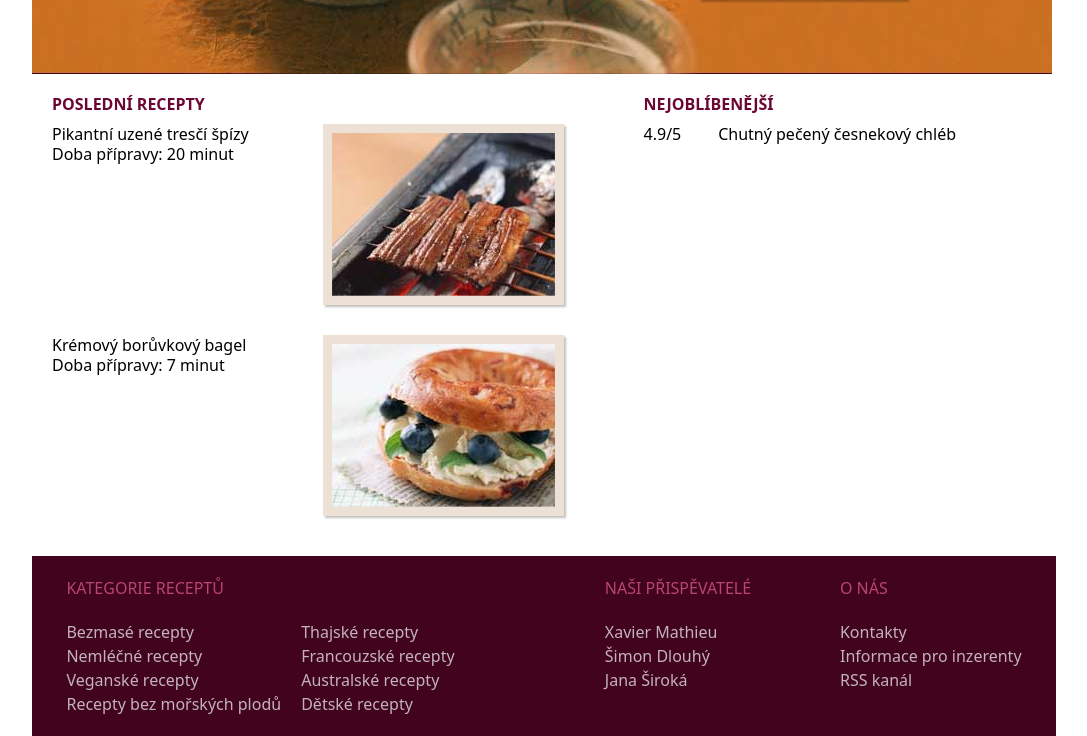
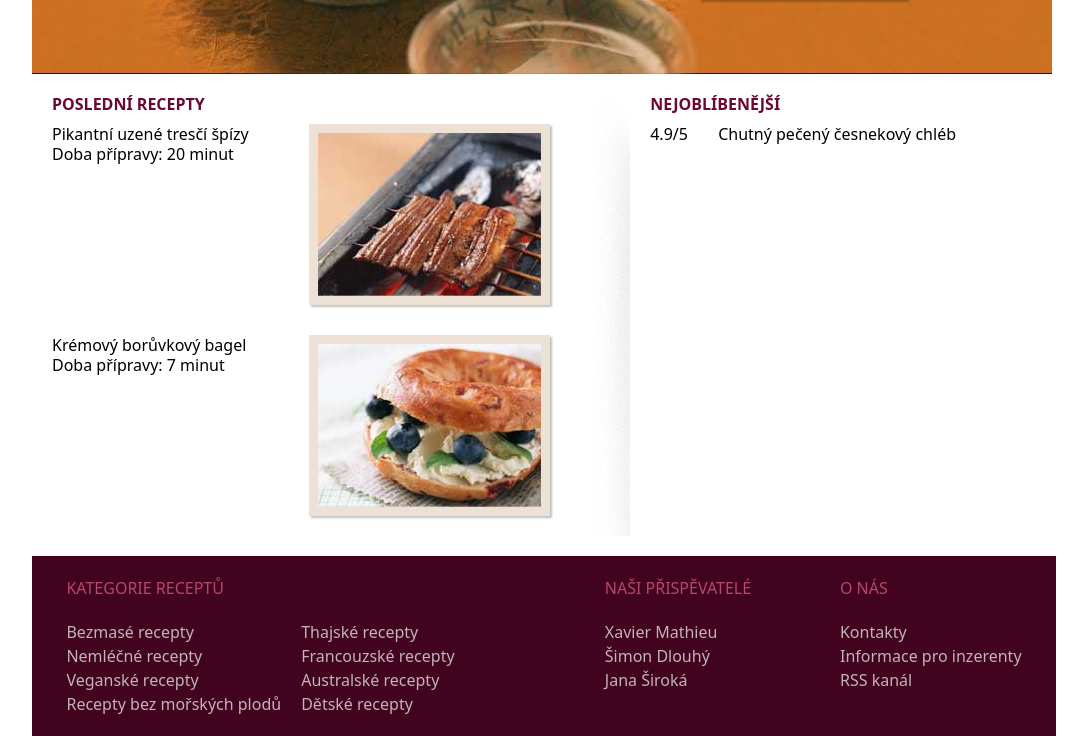
Before and after one commit to rstoweb/vyhledavac, a plain HTML site: page index.html in a window 1280 px wide. Shown: the part 344-1080 px from the top of the page, without its empty margins (96-1183 px from the left). Drawn offline with Linux system fonts and the light colour scheme.

Commit message:
Stin vpravo, main

```diff
--- a/css/styly.css
+++ b/css/styly.css
@@ -63,6 +63,8 @@
 
 main {
     flex-grow: 2;
+    margin-right: 20px;
+    background: url(../obrazky/pozadi-sloupce.png) no-repeat top right;
 }
 main img {
     border: solid 9px #ede0d5;
```
